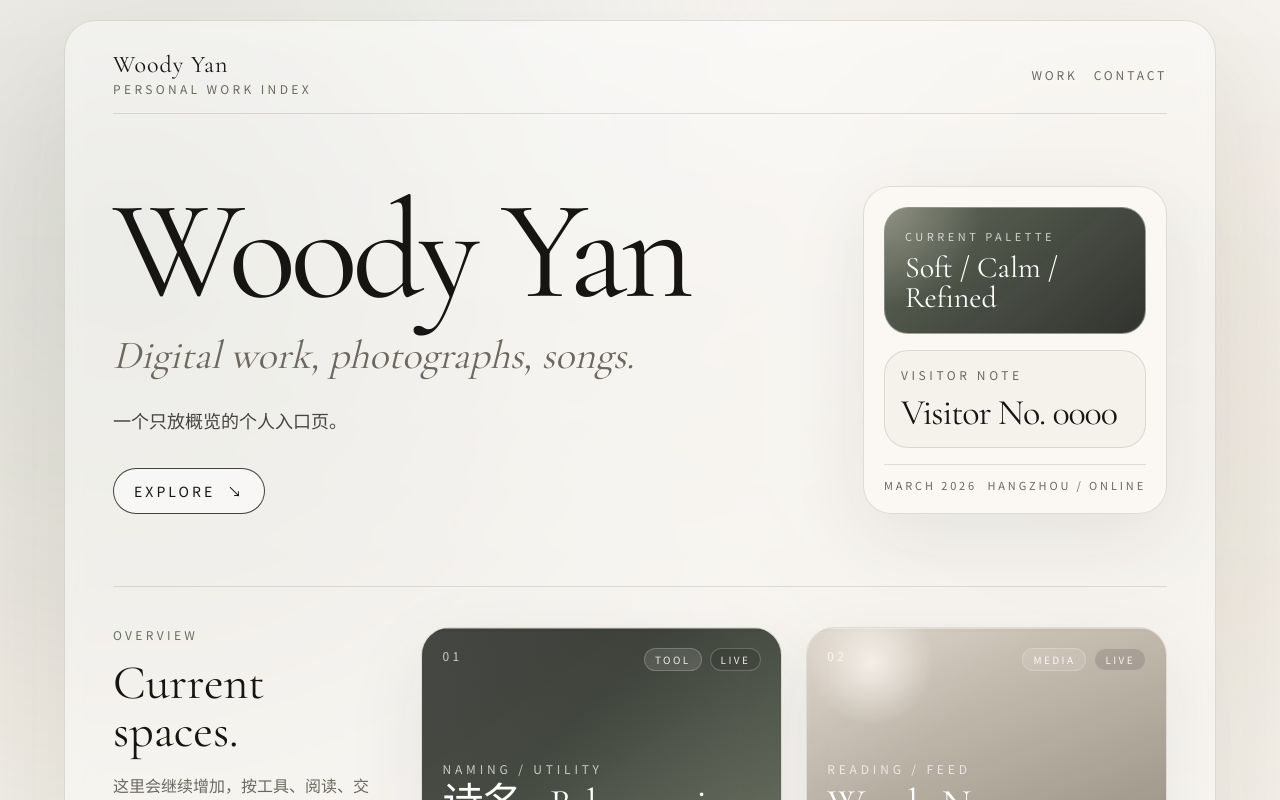
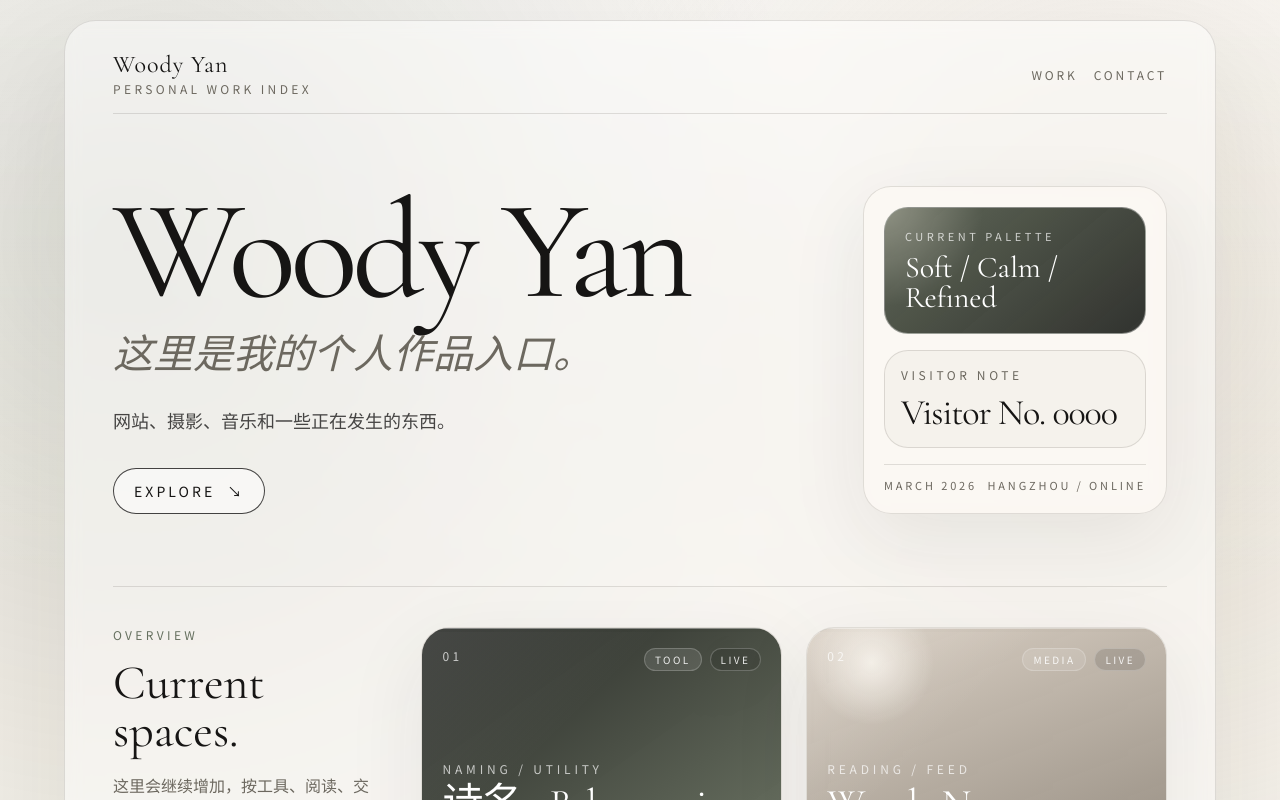
Before and after one commit to woodyyan/woodyyan, a Next.js app: page / in a window 1280 px wide. Shown: the top 800 px of the page. Built offline with nearby package versions, Linux system fonts and the light colour scheme; no server answers; the database is empty.

Commit message:
copy: update hero intro text

```diff
--- a/src/content/site-content.ts
+++ b/src/content/site-content.ts
@@ -17,8 +17,8 @@ export type SectionItem = {
 
 export const heroContent = {
   title: "Woody Yan",
-  subtitle: "Digital work, photographs, songs.",
-  description: ["一个只放概览的个人入口页。"],
+  subtitle: "这里是我的个人作品入口。",
+  description: ["网站、摄影、音乐和一些正在发生的东西。"],
   primaryCta: {
     label: "Explore",
     href: "#work",
```
